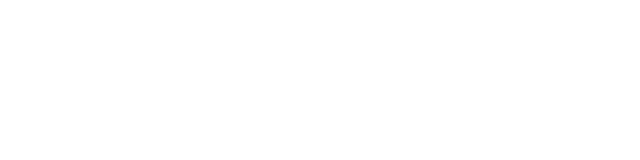
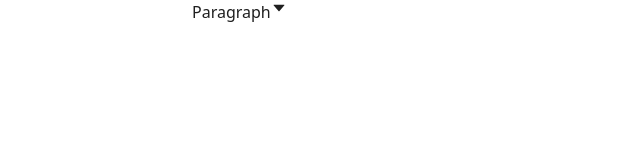
Before and after one commit to LawrenceMichaelMargaja/NextJS-Learning-Part-II, a Next.js app: page /admin/post/create in a window 1280 px wide. Shown: the top 160 px of the page, without its empty margins (0-640 px from the left). Built offline with nearby package versions, Linux system fonts and the light colour scheme.

Commit message:
Lessong 72 completed. Simple Custom Dropdown created. App working. Working on buttons.

```diff
--- /dev/null
+++ b/components/common/DropdownOptions.tsx
@@ -0,0 +1,29 @@
+import { FC, ReactNode, useState } from "react";
+
+interface Props {
+  options: { label: string; onClick(): void }[];
+  head: ReactNode;
+}
+
+const DropdownOptions: FC<Props> = ({ head, options }): JSX.Element => {
+  const [showOptions, setShowOptions] = useState(false);
+
+  return (
+    <button onBlur={() => setShowOptions(false)} onMouseDown={() => setShowOptions(!showOptions)} className="relative">
+      {head}
+      {showOptions && <div className="min-w-max absolute top-full mt-4 right-2 z-10 border-2 border-primary-dark dark:border-primary rounded text-left bg-primary dark:bg-primary-dark">
+        <ul className="p-3 space-y-3">
+          {options.map(({label, onClick}, index) => {
+            return (
+              <li key={index} onMouseDown={onClick}>
+                {label}
+              </li>
+            )
+          })}
+        </ul>
+      </div>}
+    </button>
+  );
+};
+
+export default DropdownOptions;
--- /dev/null
+++ b/components/editor/EditorUtils.ts
@@ -0,0 +1,5 @@
+import { Editor } from '@tiptap/react';
+
+export const getFocusedEditor = (editor: Editor) => {
+    return editor.chain().focus()
+}
--- /dev/null
+++ b/components/editor/ToolBar/index.tsx
@@ -0,0 +1,56 @@
+import { FC } from 'react';
+import { Editor } from '@tiptap/react';
+import DropdownOptions from '@/components/common/DropdownOptions';
+import { AiFillCaretDown } from 'react-icons/ai';
+import { getFocusedEditor } from '../EditorUtils';
+
+interface Props {
+    editor: Editor | null;
+}
+
+const ToolBar: FC<Props> = ({editor}): JSX.Element | null => {
+    if(!editor) return null;
+
+    const options = [
+        {label: "Paragraph", onClick: () => {
+            getFocusedEditor(editor).setParagraph().run();
+        }},
+        {label: "Heading 1", onClick: () => {
+            getFocusedEditor(editor).toggleHeading({ level: 1 }).run();
+        }},
+        {label: "Heading 2", onClick: () => {
+            getFocusedEditor(editor).toggleHeading({ level: 2 }).run();
+        }},
+        {label: "Heading 3", onClick: () => {
+            getFocusedEditor(editor).toggleHeading({ level: 3 }).run();
+        }},
+    ]
+
+    const getLabel = (): string => {
+        if(editor.isActive('heading', {level: 1})) return 'Heading 1';
+        if(editor.isActive('heading', {level: 2})) return 'Heading 2';
+        if(editor.isActive('heading', {level: 3})) return 'Heading 3';
+
+        return "Paragraph"
+    }
+
+    const Head = () => {
+        return (
+            <div className='flex'>
+                <p>{getLabel()}</p>
+                <AiFillCaretDown/>
+            </div>
+        )
+    }
+
+    return (
+        <div className='flex items-center space-x-2 text-primary-dark dark:text-primary'>
+            <DropdownOptions
+                options={options}
+                head={<Head/>}
+            />
+        </div>
+    )
+}
+
+export default ToolBar;
--- a/components/editor/index.tsx
+++ b/components/editor/index.tsx
@@ -1,8 +1,11 @@
 import React, { FC } from 'react'
 import {useEditor, EditorContent} from '@tiptap/react';
 import StarterKit from '@tiptap/starter-kit';
+import ToolBar from './ToolBar';
 
-interface Props {}
+interface Props {
+
+}
 
 const Editor: FC<Props> = (props): JSX.Element => {
     const editor = useEditor({
@@ -12,7 +15,10 @@ const Editor: FC<Props> = (props): JSX.Element => {
     });
 
     return (
-    <EditorContent editor={editor}/>
+        <div>
+            <ToolBar editor={editor}/>
+            <EditorContent editor={editor}/>
+        </div>
   )
 }
 
```
